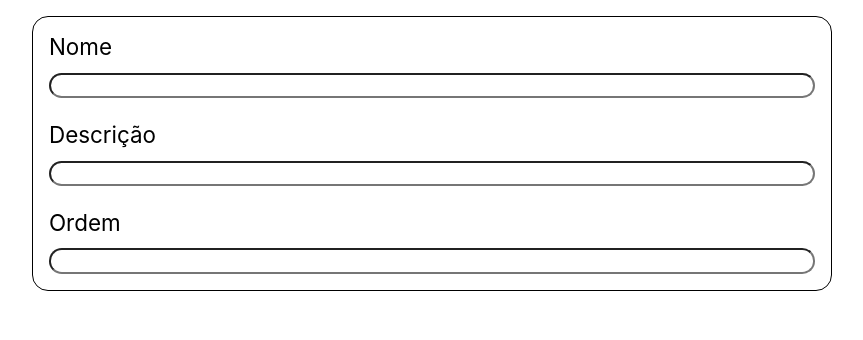
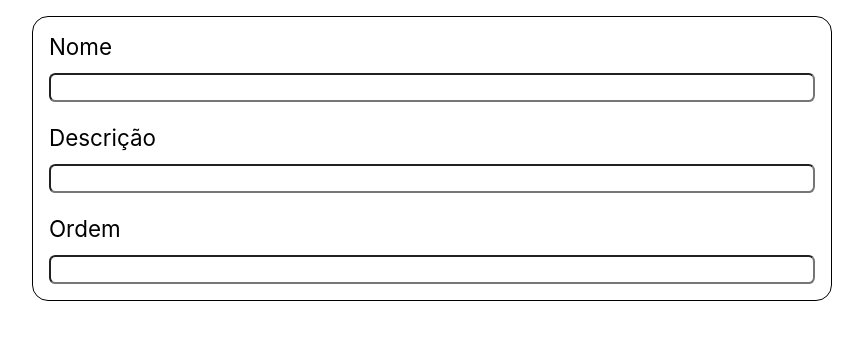
Before and after one commit to victorffarias/teste-consulti, a Next.js app: page /categorias/cadastrar in a window 1280 px wide. Shown: the top 340 px of the page, without its empty margins (208-1071 px from the left). Built offline with nearby package versions, Linux system fonts and the light colour scheme.

Commit message:
[UPD] Ajustes na estilização dos inputs

```diff
--- a/components/Input/styles.module.scss
+++ b/components/Input/styles.module.scss
@@ -7,9 +7,9 @@
 
     input {
         width: 100%;
-        height: 1.6rem;
+        height: 1.8rem;
         margin-top: 0.8rem;
-        border-radius: 0.8rem;
+        border-radius: 0.4rem;
         outline: 0;
         padding: 0 1.6rem;
     }
```
